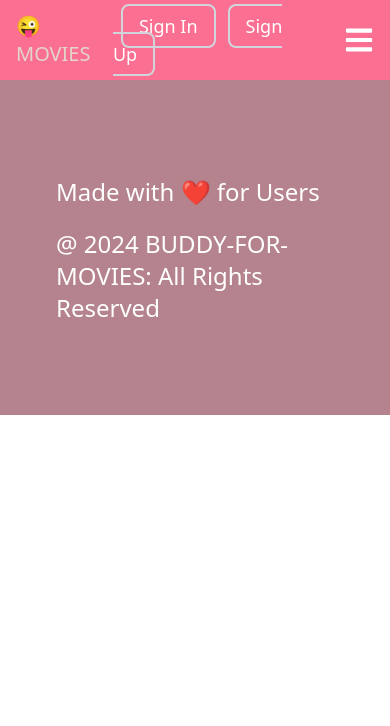
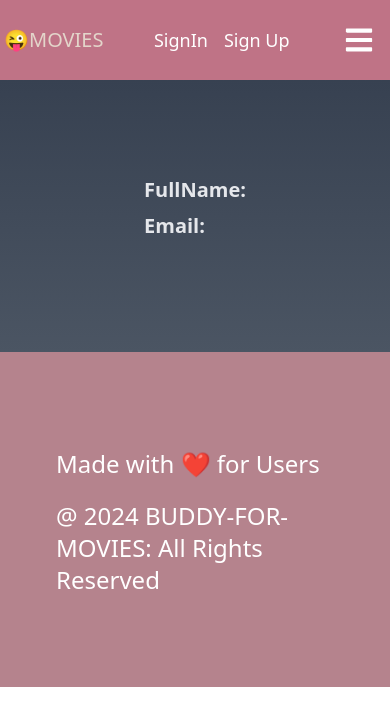
Before and after one commit to Abhisheklodha01/buddy-for-movies, a React (Vite) app in the folder client/: page /user in a window 390 px wide. Shown: the top 726 px of the page. Built offline with nearby package versions, Linux system fonts and the light colour scheme; no server answers.

Commit message:
changing backgorund styling

```diff
--- a/client/src/App.jsx
+++ b/client/src/App.jsx
@@ -8,9 +8,10 @@ import Footer from "./components/Footer";
 import ForgotPassword from "./pages/ForgotPassword";
 import PlayList from "./components/PlayList";
 import { useContext, useEffect } from "react";
-import { Context } from "./main.jsx";
+import { Context } from "./main";
 import axios from "axios";
 import { server } from "./utils/constants.js";
+import UserProfile from "./components/UserProfile.jsx";
 
 function App() {
   const { isAuthenticated, setUser, setIsAuthenticated } = useContext(Context);
@@ -56,6 +57,7 @@ function App() {
           <Route path="/signup" element={<Signup />} />
           <Route path="/forgotpassword" element={<ForgotPassword />} />
           <Route path="/playlist" element={<PlayList />} />
+          <Route path="/user" element={<UserProfile />} />
           <Route />
         </Routes>
         <Footer />
--- a/client/src/components/NavBar.jsx
+++ b/client/src/components/NavBar.jsx
@@ -16,9 +16,9 @@ const NavBar = () => {
   };
 
   return (
-    <div className="bg-[#fb6f92] h-20 flex justify-between items-center">
+    <div className="bg-[#bf7386] h-20 flex justify-between items-center">
       <div>
-        <h1 className="text-xl text-[#e3d5ca] ml-4">
+        <h1 className="text-xl text-[#e3d5ca] ml-1 md:ml-3">
           😜<span className="hidden md:inline">BUDDY-FOR-</span>MOVIES
         </h1>
       </div>
@@ -69,26 +69,20 @@ const NavBar = () => {
       <div className="md:hidden text-white">
         {isAuthenticated ? (
           <div>
-            <Link to={"/home"} className="mr-5 hover:text-xl">
+            <Link to={"/home"} className="mr-2 ">
               Home
             </Link>
-            <Link to={"/playlist"} className="hover:text-xl">
+            <Link to={"/playlist"} >
               {" "}
               Your Playlist
             </Link>
           </div>
         ) : (
-          <div className="mr-5 text-lg text-white ">
-            <Link
-              to={"/login"}
-              className="py-2 px-4 border-2 border-gray-300 rounded-lg ml-2"
-            >
-              Sign In
+          <div className=" text-white text-lg mr-2">
+            <Link to={"/login"} className="ml-1 mr-4 ">
+              SignIn
             </Link>
-            <Link
-              to={"/signup"}
-              className="ml-3 py-2 px-4 border-2 border-gray-300 rounded-lg"
-            >
+            <Link to={"/signup"}>
               Sign Up
             </Link>
           </div>
@@ -99,7 +93,7 @@ const NavBar = () => {
         className="md:hidden cursor-pointer pr-4 mt-4 z-20 text-white"
       >
         {nav ? (
-          <FaTimes size={30} className="mr-40" />
+          <FaTimes size={30} className="mr-28" />
         ) : (
           <FaBars size={30} className="mb-4" />
         )}
--- /dev/null
+++ b/client/src/components/UserProfile.jsx
@@ -0,0 +1,29 @@
+import React, { useContext } from "react";
+import { Context } from "../main";
+import {useNavigate } from "react-router-dom";
+
+const UserProfile = () => {
+  const { user, isAuthenticated } = useContext(Context);
+  const navigate = useNavigate();
+  if (isAuthenticated === false) {
+    navigate("/");
+  }
+
+  return (
+    <div
+      className="w-full h-full flex flex-col bg-gradient-to-b
+     from-gray-700 to-gray-600 text-gray-200 items-center justify-center"
+    >
+      <div className="pb-24 pt-24">
+        <p className="text-xl font-semibold">
+          FullName: <span className="text-lg">{user?.fullName}</span>
+        </p>
+        <p className="text-xl font-semibold mt-2 mb-4">
+          Email: <span className="text-lg">{user?.email}</span>
+        </p>
+      </div>
+    </div>
+  );
+};
+
+export default UserProfile;
```
Also changed, not shown: 1 other file (tests, documents, lock files or other folders).
